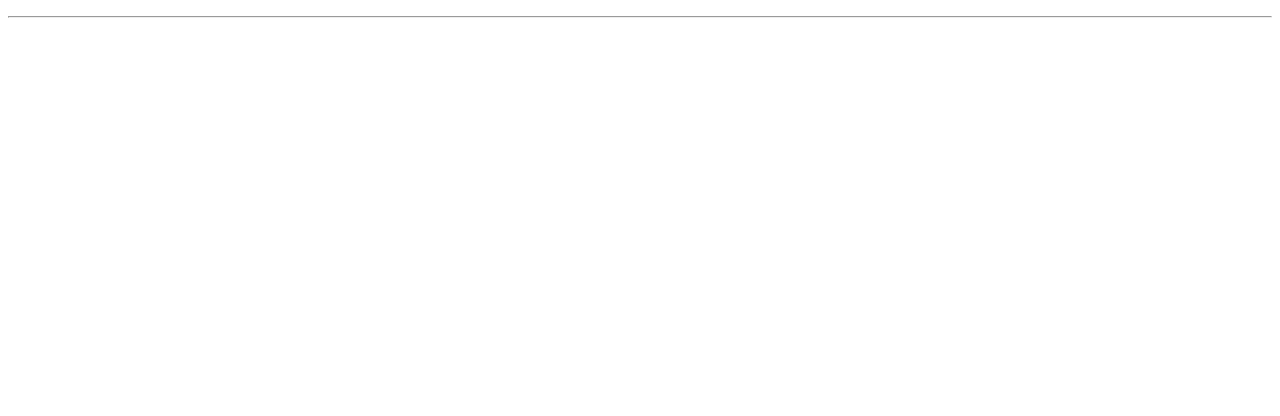
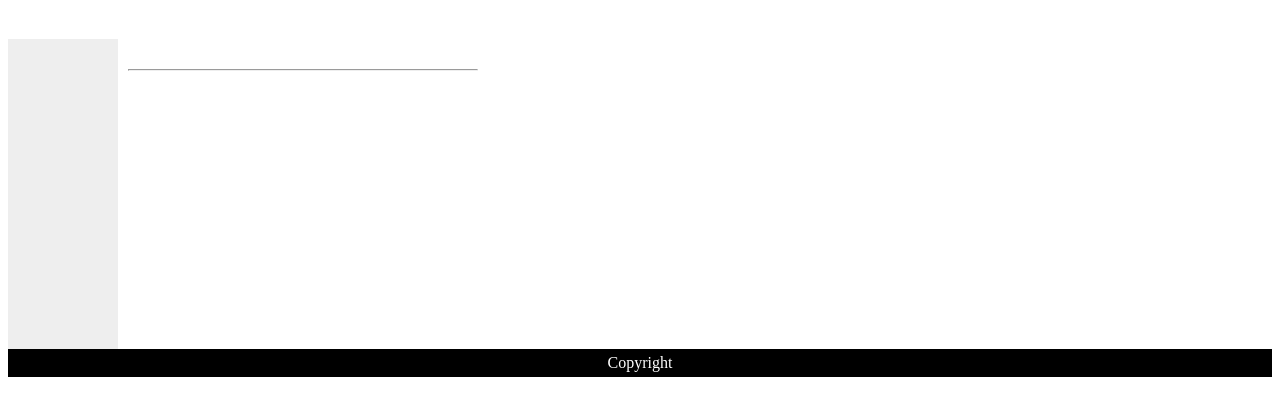
Before and after one commit to jayzne/majorleague, a plain HTML site: page index.html in a window 1280 px wide. Drawn offline with Linux system fonts and the light colour scheme.

Commit message:
added lines of code to index.html

```diff
--- a/index.html
+++ b/index.html
@@ -1,12 +1,50 @@
 <!DOCTYPE html>
 <html>
 <head>
-<title></title>
+    <style>
+    #header{
+    background-color:charcoal grey;
+    color:white;
+    text-align:center;
+    padding:5px;
+        }
+    #nav{
+    line-height:30px;
+    background-color: #eeeeee;
+    height:300px;
+    width:100px;
+    float:left;
+    padding:5px;
+        }
+    #section{
+    width:350px;
+    float:left;
+    padding:10px;
+        }
+    #footer{
+    background-color:black;
+    color:white;
+    clear:both;
+    text-align:center;
+    padding:5px;
+        }
+    </style>
 </head>
 <body>
-<h></h>
-<p></p>
+    <div id="header">
+<h1></h1>
+    </div>
+    <div id="nav">
+    <br>
+        <br>
+    </div>
+    <div id="section">
+        <h2></h2>
     <hr>
     <p><b></b></p>
+    </div>
+    <div id="footer">
+    Copyright
+    </div>
 </body>
 </html>
```
